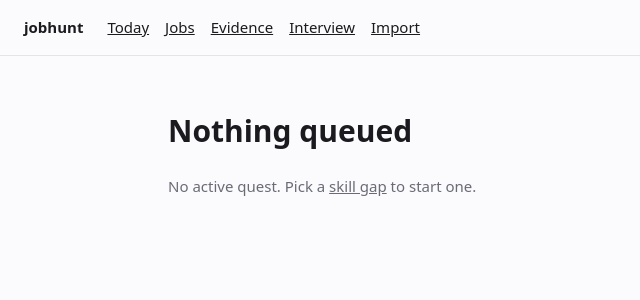
After one commit to t0n-a/jobhunt, a FastAPI app: template src/jobhunt/web/templates/today.html in a window 1280 px wide. The commit adds this page. Shown: the top 300 px of the page, without its empty margins (0-640 px from the left). Run offline with FastAPI, Linux system fonts and the light colour scheme; the template is opened without the code that fills it, so the values that code supplies are empty; parts of the project's set-up code (start-up, migrations or seed data) failed here and were passed over.

Commit message:
feat: today and gaps pages, one task visible at a time
Co-Authored-By: Claude Opus 5 (1M context) <noreply@anthropic.com>
Claude-Session: https://claude.ai/code/session_019gAsfJRLjFc97j6WYk8DbL

```diff
--- a/src/jobhunt/web/app.py
+++ b/src/jobhunt/web/app.py
@@ -11,8 +11,11 @@ from fastapi.staticfiles import StaticFiles
 from fastapi.templating import Jinja2Templates
 from sqlmodel import Session, select
 
+from jobhunt.coach.engine import Coach
+from jobhunt.coach.models import Energy
 from jobhunt.config import Config
 from jobhunt.db import create_engine_for, init_db
+from jobhunt.growth.gaps import compute_gaps
 from jobhunt.jobs.models import Job, Score
 from jobhunt.jobs.store import JobStore
 from jobhunt.llm import LLMError, LLMProvider
@@ -315,4 +318,70 @@ def create_app(config: Config) -> FastAPI:
             db.commit()
         return RedirectResponse(f"/jobs/{job_id}", status_code=303)
 
+    def _coach(db: Session, llm) -> Coach:
+        return Coach(
+            db,
+            llm,
+            github_user=config.profile.github_username,
+            github_token=os.environ.get("GITHUB_TOKEN"),
+        )
+
+    def _energy(raw: str) -> Energy:
+        """An unknown level must not 500 the one page the user opens daily."""
+        try:
+            return Energy(raw)
+        except ValueError:
+            return Energy.NORMAL
+
+    @app.get("/today")
+    def today_page(request: Request, llm: LLMProvider = Depends(get_llm)):
+        energy = _energy(request.query_params.get("energy", "normal"))
+        with Session(app.state.engine) as db:
+            today = _coach(db, llm).today(energy)
+            return templates.TemplateResponse(
+                request, "today.html", {"today": today, "energy": energy}
+            )
+
+    @app.post("/today/energy")
+    def today_energy(energy: str = Form("normal")):
+        return RedirectResponse(f"/today?energy={_energy(energy).value}", status_code=303)
+
+    @app.post("/today/done")
+    def today_done(
+        proof_note: str = Form(""),
+        llm: LLMProvider = Depends(get_llm),
+    ):
+        with Session(app.state.engine) as db:
+            _coach(db, llm).complete_current(proof_note or None)
+        return RedirectResponse("/today", status_code=303)
+
+    @app.post("/today/swap")
+    def today_swap(llm: LLMProvider = Depends(get_llm)):
+        with Session(app.state.engine) as db:
+            _coach(db, llm).swap_current()
+        return RedirectResponse("/today", status_code=303)
+
+    @app.post("/today/verify")
+    def today_verify(request: Request, llm: LLMProvider = Depends(get_llm)):
+        with Session(app.state.engine) as db:
+            result = _coach(db, llm).verify_current()
+        return templates.TemplateResponse(
+            request, "partials/verify_result.html", {"result": result}
+        )
+
+    @app.get("/gaps")
+    def gaps_page(request: Request):
+        with Session(app.state.engine) as db:
+            return templates.TemplateResponse(request, "gaps.html", {"gaps": compute_gaps(db)})
+
+    @app.post("/gaps/{skill}/start")
+    def gap_start(skill: str, llm: LLMProvider = Depends(get_llm)):
+        with Session(app.state.engine) as db:
+            gap = next((g for g in compute_gaps(db) if g.skill == skill), None)
+            if gap is None:
+                raise HTTPException(status_code=404, detail="No such gap")
+            with _importer_errors():
+                _coach(db, llm).start_quest(gap)
+        return RedirectResponse("/today", status_code=303)
+
     return app
--- a/src/jobhunt/web/static/app.css
+++ b/src/jobhunt/web/static/app.css
@@ -17,3 +17,8 @@ main { max-width: 62rem; margin: 0 auto; padding: 2rem 1.5rem; }
 .tracks { color: var(--muted); }
 details { margin: 1rem 0; }
 details form { display: grid; gap: .5rem; max-width: 40rem; margin-top: .75rem; }
+.why { color: var(--muted); margin-bottom: .25rem; }
+.reward { border-left: 3px solid #d9a441; padding: .5rem 0 .5rem .75rem; margin: 1rem 0; }
+button.secondary { background: none; border: 1px solid var(--line); }
+.energy { display: flex; gap: .4rem; margin: .5rem 0 1rem; }
+.energy button.on { border-color: var(--fg); color: var(--fg); }
--- a/src/jobhunt/web/templates/base.html
+++ b/src/jobhunt/web/templates/base.html
@@ -11,6 +11,7 @@
   <header>
     <strong>jobhunt</strong>
     <nav>
+      <a href="/today">Today</a>
       <a href="/jobs">Jobs</a>
       <a href="/atoms">Evidence</a>
       <a href="/interview">Interview</a>
--- /dev/null
+++ b/src/jobhunt/web/templates/partials/verify_result.html
@@ -0,0 +1 @@
+<p class="meta">{% if result and result.verified %}✓ {% endif %}{{ result.detail if result else "Nothing to check." }}</p>
--- /dev/null
+++ b/src/jobhunt/web/templates/today.html
@@ -0,0 +1,34 @@
+{% extends "base.html" %}
+{% block title %}Today — jobhunt{% endblock %}
+{% block content %}
+{% if not today.step %}
+  <h1>Nothing queued</h1>
+  <p class="empty">No active quest. Pick a <a href="/gaps">skill gap</a> to start one.</p>
+{% else %}
+  <p class="why">{{ today.why }}</p>
+  <h1>{{ today.step.title }}</h1>
+  <p class="meta">About {{ today.minutes }} minutes</p>
+  <form method="post" action="/today/energy" class="energy">
+    {% for level in ["low", "normal", "high"] %}
+      <button type="submit" name="energy" value="{{ level }}"
+              class="secondary{% if energy.value == level %} on{% endif %}">{{ level }}</button>
+    {% endfor %}
+  </form>
+  <p>{{ today.step.instructions }}</p>
+
+  <div class="reward">
+    <strong>What this earns you</strong>
+    <p>{{ today.reward }}</p>
+  </div>
+
+  <form method="post" action="/today/done">
+    <textarea name="proof_note" rows="2" placeholder="What did you make? (optional)"></textarea>
+    <button type="submit">Done</button>
+  </form>
+  <form method="post" action="/today/swap">
+    <button type="submit" class="secondary">Not this one</button>
+  </form>
+  <button hx-post="/today/verify" hx-target="#verify" hx-swap="innerHTML">Check my repo</button>
+  <div id="verify"></div>
+{% endif %}
+{% endblock %}
```
Also changed, not shown: src/jobhunt/web/templates/gaps.html (added, +21 -0 lines), tests/test_web_coach.py (added, +159 -0 lines).
